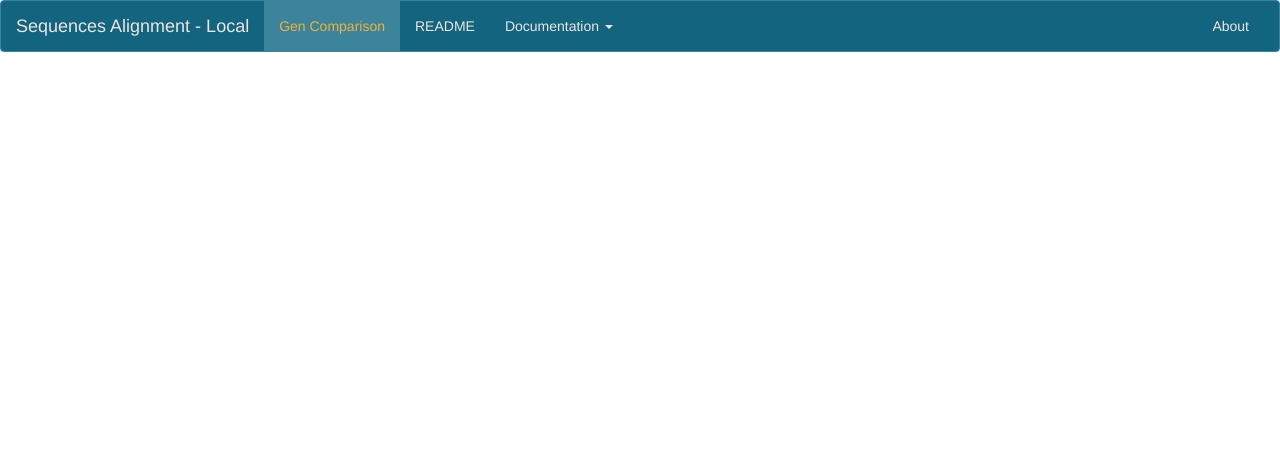
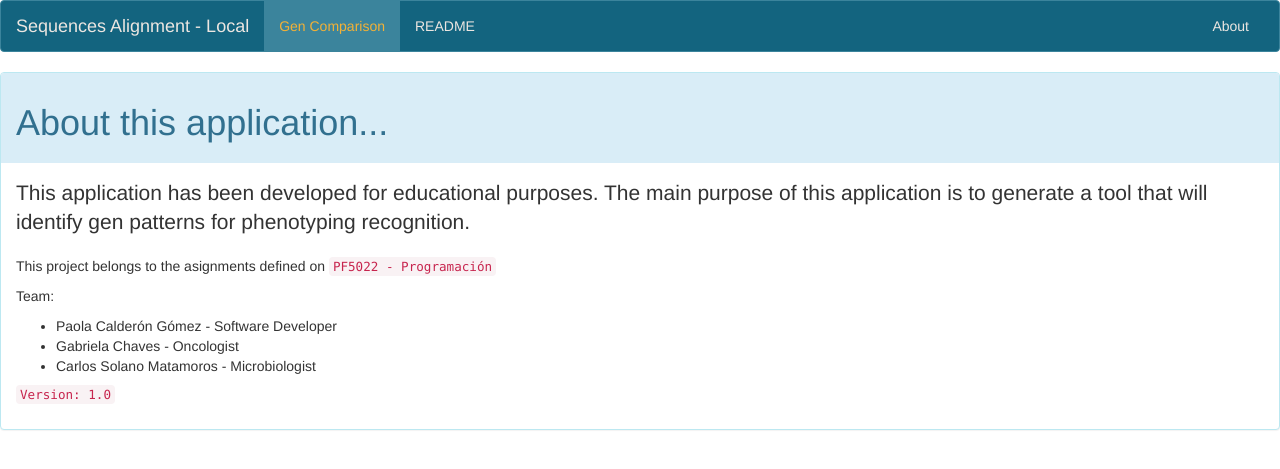
Before and after one commit to flashlab/alineamientoSecuencias, a Flask app: page /about in a window 1280 px wide. Shown: the top 469 px of the page. Run offline with Flask 2, Linux system fonts and the light colour scheme; parts of the project's set-up code (start-up, migrations or seed data) failed here and were passed over; some libraries are stand-ins or nearby versions.

Commit message:
Changes on internal documentation

```diff
--- /dev/null
+++ b/app/templates/about.html
@@ -0,0 +1,22 @@
+{% extends "index.html" %}
+{% block content %}
+<div class="panel-group">
+  <div class="panel panel-info">
+    <div class="panel-heading">
+        <h1>About this application...</h1>
+    </div>
+      <div class="panel-body">
+          <p class="lead" style="word-wrap: break-word;"> This application has been developed for educational purposes. The main purpose of this application is to generate a tool that will identify gen patterns for phenotyping recognition.</p>
+        <p style="word-wrap: break-word;">This project belongs to the asignments defined on <code>PF5022 - Programación</code>  </p>
+        <p>Team:
+            <ul>
+                <li>Paola Calderón Gómez - Software Developer </li>
+                <li>Gabriela Chaves - Oncologist </li>
+                <li>Carlos Solano Matamoros - Microbiologist </li>
+            </ul>
+        </p>
+          <p><code>Version: 1.0</code></p>
+    </div>
+  </div>
+</div>
+{% endblock %}
--- a/app/templates/index.html
+++ b/app/templates/index.html
@@ -26,23 +26,12 @@
         <ul class="nav navbar-nav ">
           <li class="active"><a href="/gen/comparison">Gen Comparison</a></li>
           <li><a href="/readme">README</a></li>
-          <li class="dropdown">
-            <a href="#" class="dropdown-toggle" data-toggle="dropdown">Documentation <span class="caret"></span></a>
-            <ul class="dropdown-menu" role="menu">
-              <li><a href="#">Action</a></li>
-              <li><a href="#">Another action</a></li>
-              <li><a href="#">Something else here</a></li>
-              <li class="divider"></li>
-              <li><a href="#">Separated link</a></li>
-              <li class="divider"></li>
-              <li><a href="#">One more separated link</a></li>
-            </ul>
-          </li>
+
         </ul>
           <div class="navbar-form navbar-left">
           </div>
         <ul class="nav navbar-nav navbar-right">
-          <li><a href="#">About</a></li>
+          <li><a href="/about">About</a></li>
         </ul>
       </div><!-- /.navbar-collapse -->
     </div><!-- /.container-fluid -->
--- a/app/views.py
+++ b/app/views.py
@@ -23,6 +23,14 @@ def read_file(filename):
         genArray.append(line)
     return ''.join(genArray)
 
+def read_README():
+    filename = secure_filename('README.md')
+    file = open(filename)
+    fileArray = []
+    for line in file:
+        fileArray.append(line)
+        fileArray.append("<br>")
+    return ''.join(fileArray)
 
 @app.route('/')
 def homepage():
@@ -68,8 +76,6 @@ def runAlignment():
         errors += 'Please enter a valid second gen'
     if not genA and not genB:
         errors = 'Please enter valid gen text/file'
-    print("Hello")
-    print(errors)
     if not errors:
         result = alineamientoLocal.generateLocalAlignment(genA, genB)
         return render_template("resultAlignment.html",
@@ -82,14 +88,15 @@ def runAlignment():
     else:
         return render_template("alignment.html", errors=errors)
 
+
+@app.route('/readme')
+def readme():
+    readmeFile = read_README()
+    return render_template("readme.html", readmeText=readmeFile)
+
 @app.route('/about')
 def aboutpage():
-    title = "About this site"
-    paragraph = ["blah blah blah memememememmeme blah blah memememe"]
-
-    pageType = 'about'
-
-    return render_template("index.html", title=title, paragraph=paragraph, pageType=pageType)
+    return render_template("about.html")
 
 
 @app.route('/about/contact')
```
Also changed, not shown: app/templates/readme.html (added, +57 -0 lines), README.md, 1 other file.
